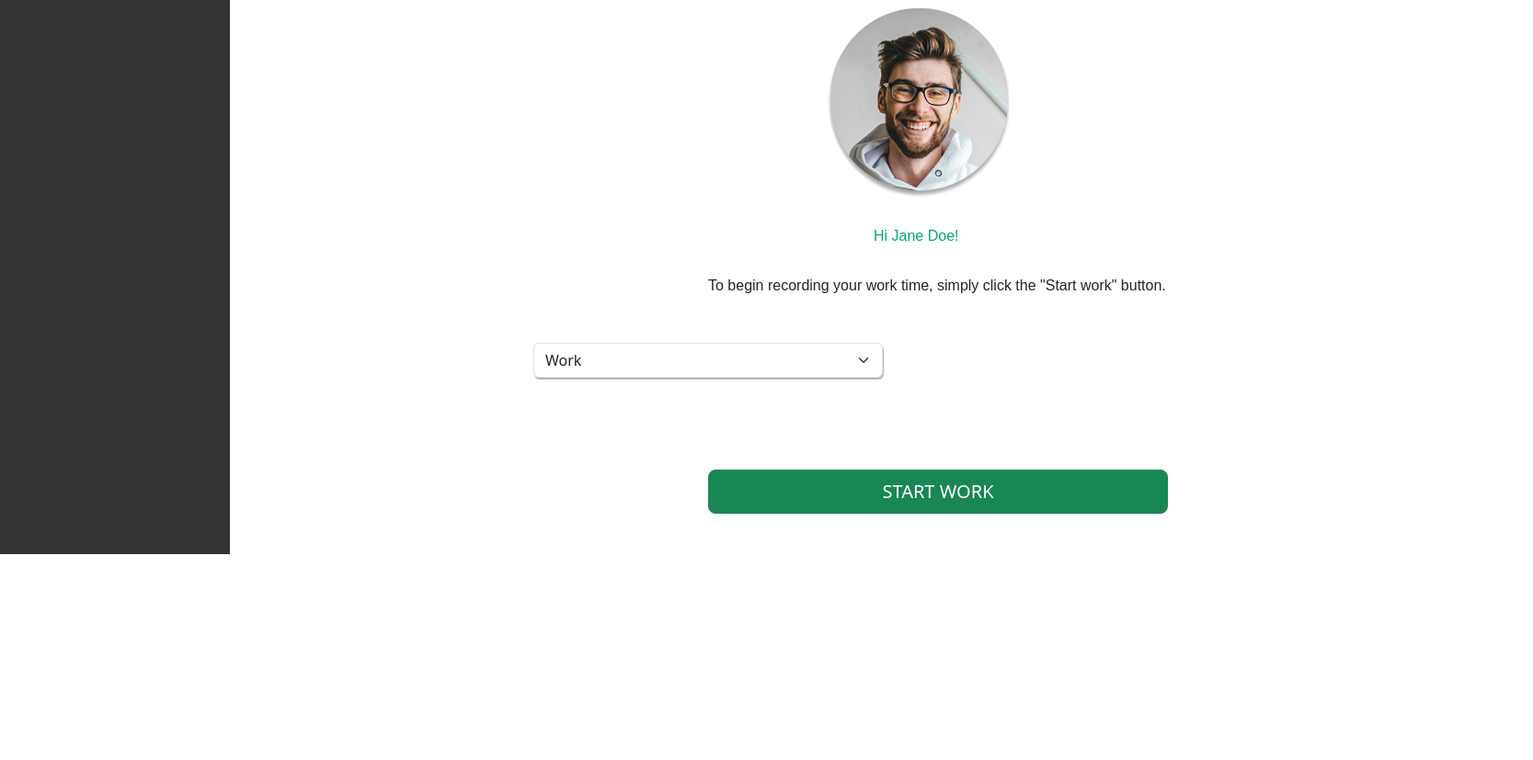
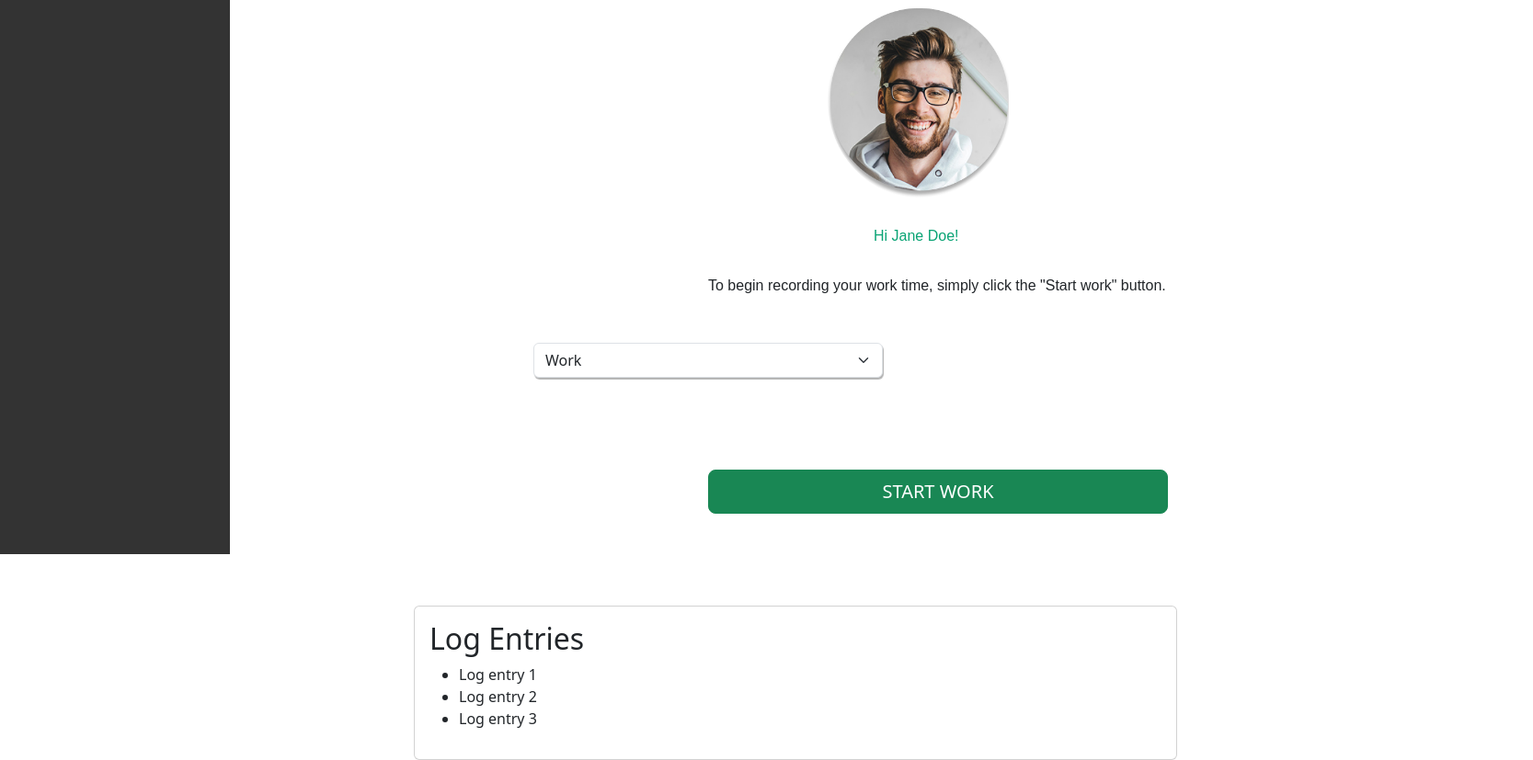
Before and after one commit to Rappyyy/DTR_Start_Stop_Project, a plain HTML site: page index.html in a window 1280 px wide. Shown: the part 197-1024 px from the top of the page at 92% size, 1667 px wide, since content can reach past the window. Before the commit the page ends 800 px from the top, so only its background shows below. Drawn offline with nearby package versions, Linux system fonts and the light colour scheme.

Commit message:
Log entries frontend, added!

```diff
--- a/index.css
+++ b/index.css
@@ -53,3 +53,13 @@
   margin-left: -130px;
   width: 500px;
 }
+
+.log-container {
+ margin-top: 100px;
+ display: flex;
+ margin-left: -450px;
+}
+.log-list {
+  width: 1200px;
+  align-items: center;
+}
--- a/index.html
+++ b/index.html
@@ -32,6 +32,23 @@
       </select>
 
       <button type="button" class="btn btn-success btn-lg">START WORK</button>
+
+      <div class="log-container">
+        <div class="card">
+          <div class="card-body">
+            <h2>Log Entries</h2>
+            <ul class="log-list">
+                <li>Log entry 1</li>
+                <li>Log entry 2</li>
+                <li>Log entry 3</li>
+                <!-- Add more log entries here -->
+            </ul>
+          </div>
+        </div>
+      </div>
+
+
+    </div>
     </div>
 
     <script
```
